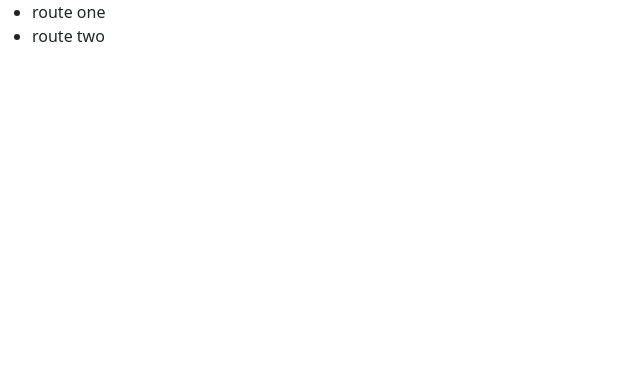
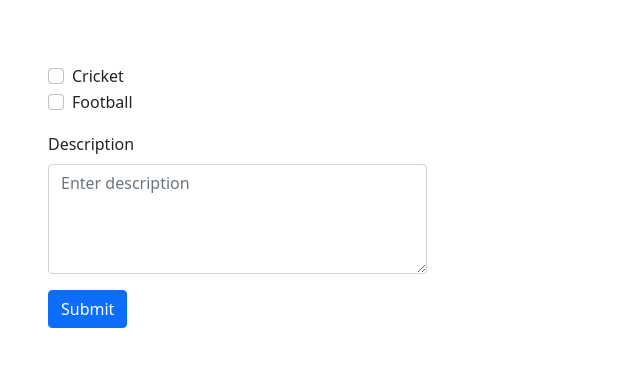
Before and after one commit to Patel-Kingkumar/Angular-Practice, an Angular app: page / in a window 1280 px wide. Shown: the top 366 px of the page, without its empty margins (0-640 px from the left). Built offline with nearby package versions, Linux system fonts and the light colour scheme.

Commit message:
009  : AD  reactive form validation dynamically

```diff
--- a/src/app/app.component.html
+++ b/src/app/app.component.html
@@ -2,5 +2,6 @@
 <!-- <app-form-arr></app-form-arr> -->
 <!-- <app-parent></app-parent> -->
 <!-- <router-outlet></router-outlet> -->
- <!-- <app-template-drivem-form></app-template-drivem-form> -->
-  <app-route></app-route>
+<!-- <app-template-drivem-form></app-template-drivem-form> -->
+<!-- <app-route></app-route> -->
+<app-topics></app-topics>
--- a/src/app/app.module.ts
+++ b/src/app/app.module.ts
@@ -15,6 +15,7 @@ import { TemplateDrivemFormComponent } from './template-drivem-form/template-dri
 import { RouteComponent } from './route/route.component';
 import { RouteOneComponent } from './route-one/route-one.component';
 import { RouteTwoComponent } from './route-two/route-two.component';
+import { TopicsComponent } from './topics/topics.component';
 
 @NgModule({
   declarations: [
@@ -29,6 +30,7 @@ import { RouteTwoComponent } from './route-two/route-two.component';
     RouteComponent,
     RouteOneComponent,
     RouteTwoComponent,
+    TopicsComponent,
   ],
   imports: [
     BrowserModule,
--- /dev/null
+++ b/src/app/topics/topics.component.html
@@ -0,0 +1,30 @@
+<form [formGroup]="empForm" class="m-5">
+  <div class="row">
+    <div class="col-2 mt-3">
+      <div class="form-check">
+        <input class="form-check-input" type="checkbox" id="cricket" formControlName="cricket">
+        <label class="form-check-label" for="cricket">Cricket</label>
+      </div>
+      <div class="form-check">
+        <input class="form-check-input" type="checkbox" id="football" formControlName="football">
+        <label class="form-check-label" for="football">Football</label>
+      </div>
+    </div>
+  </div>
+
+  <div class="row">
+    <div class="col-4 mt-3">
+      <label for="description" class="form-label">Description</label>
+      <textarea id="description" rows="4" class="form-control" formControlName="description" placeholder="Enter description"></textarea>
+      <div *ngIf="empForm.get('description')?.touched && empForm.get('description')?.invalid" class="text-danger mt-1">
+        Description is required when Cricket is selected
+      </div>
+    </div>
+  </div>
+
+  <div class="row">
+    <div class="col-2 mt-3">
+      <button type="button" class="btn btn-primary" (click)="onSubmit()">Submit</button>
+    </div>
+  </div>
+</form>
--- /dev/null
+++ b/src/app/topics/topics.component.ts
@@ -0,0 +1,51 @@
+import { Component, OnInit } from '@angular/core';
+import { FormBuilder, FormGroup, Validators } from '@angular/forms';
+
+@Component({
+  selector: 'app-topics',
+  templateUrl: './topics.component.html',
+  styleUrls: ['./topics.component.scss']
+})
+export class TopicsComponent implements OnInit {
+
+empForm: FormGroup;
+
+  constructor(private fb: FormBuilder) {
+    this.empForm = this.fb.group({
+      cricket: [false],
+      football: [false],
+      description: ['']
+    });
+  }
+
+  ngOnInit() {
+    // Conditional validation for description
+    this.empForm.get('cricket')?.valueChanges.subscribe((checked) => {
+      const descriptionControl = this.empForm.get('description');
+      if (checked) {
+        descriptionControl?.setValidators([Validators.required]);
+      } else {
+        descriptionControl?.clearValidators();
+      }
+      descriptionControl?.updateValueAndValidity();
+    });
+  }
+
+  onSubmit() {
+    if (this.empForm.invalid) {
+      this.empForm.markAllAsTouched();
+      return;
+    }
+
+    const selectedHobbies = [];
+    if (this.empForm.value.cricket) selectedHobbies.push('cricket');
+    if (this.empForm.value.football) selectedHobbies.push('football');
+
+    const formData = {
+      hobbies: selectedHobbies,
+      description: this.empForm.value.description
+    };
+
+    console.log(formData);
+  }
+}
```
Also changed, not shown: src/app/topics/topics.component.scss (added), 1 other file (tests, documents, lock files or other folders).
